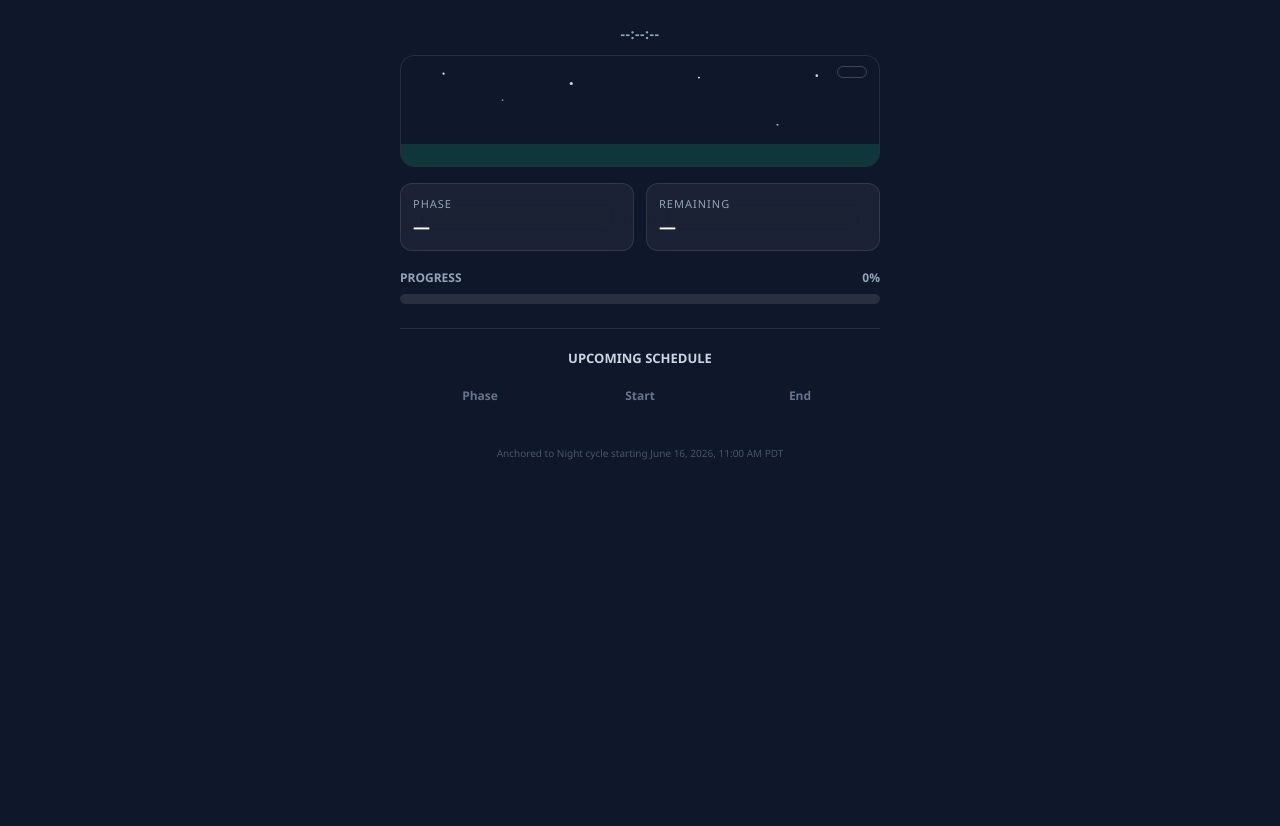
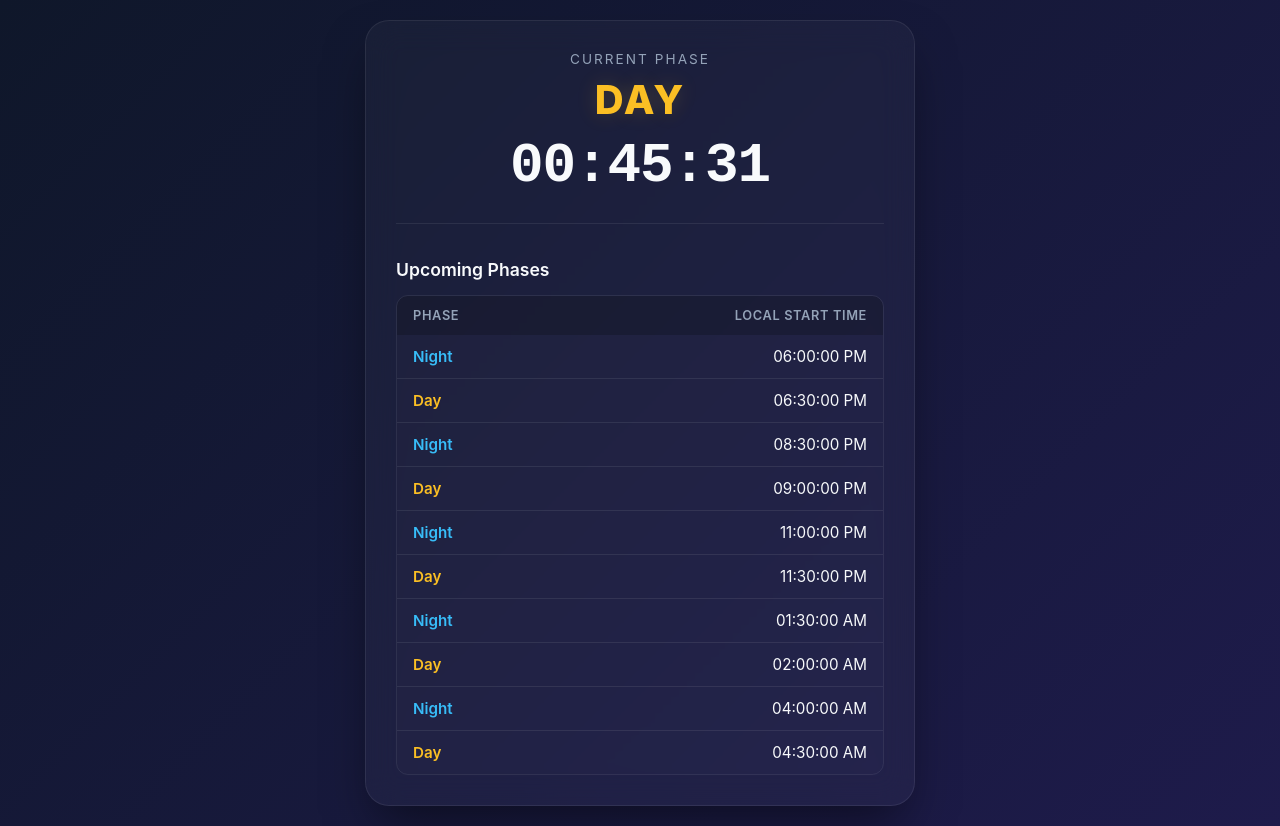
Before and after one commit to hydrofuture/tracker2, a plain HTML site: page index.html in a window 1280 px wide. Before the commit the page ends 800 px from the top, so only its background shows below. Drawn offline with Linux system fonts and the light colour scheme.

Commit message:
Update index.html

```diff
--- a/index.html
+++ b/index.html
@@ -1,216 +1,279 @@
 <!DOCTYPE html>
 <html lang="en">
 <head>
-<meta charset="UTF-8" />
-<meta name="viewport" content="width=device-width, initial-scale=1.0"/>
-<title>Day/Night Tracker - 112px Visualizer</title>
+    <meta charset="UTF-8">
+    <meta name="viewport" content="width=device-width, initial-scale=1.0">
+    <title>Game Cycle Tracker</title>
     <style>
-  /* Base Reset & Background */
-  * { box-sizing: border-box; margin: 0; padding: 0; }
+        :root {
+            --bg-gradient: linear-gradient(135deg, #0f172a 0%, #1e1b4b 100%);
+            --glass-bg: rgba(255, 255, 255, 0.03);
+            --glass-border: rgba(255, 255, 255, 0.08);
+            --text-primary: #f8fafc;
+            --text-secondary: #94a3b8;
+            --night-color: #38bdf8;
+            --night-glow: rgba(56, 189, 248, 0.2);
+            --day-color: #fbbf24;
+            --day-glow: rgba(251, 191, 36, 0.2);
+        }
+
+        * {
+            box-sizing: border-box;
+            margin: 0;
+            padding: 0;
+            font-family: -apple-system, BlinkMacSystemFont, "Segoe UI", Roboto, Helvetica, Arial, sans-serif;
+        }
+
         body {
-    font-family: 'Segoe UI', Roboto, Helvetica, Arial, sans-serif;
-    background: #0f172a;
-    color: #f8fafc;
+            background: var(--bg-gradient);
+            color: var(--text-primary);
+            min-height: 100vh;
             display: flex;
             justify-content: center;
-    padding: 24px 16px;
+            align-items: center;
+            padding: 20px;
         }
 
-  .widget { width: 100%; max-width: 480px; }
-
-  .current-time {
+        .container {
+            width: 100%;
+            max-width: 550px;
+            background: var(--glass-bg);
+            backdrop-filter: blur(16px);
+            -webkit-backdrop-filter: blur(16px);
+            border: 1px solid var(--glass-border);
+            border-radius: 24px;
+            padding: 30px;
+            box-shadow: 0 25px 50px -12px rgba(0, 0, 0, 0.5);
             text-align: center;
-    font-size: 14px;
-    font-weight: 700;
-    color: #94a3b8;
-    margin-bottom: 12px;
-    letter-spacing: 0.5px;
         }
 
-  /* Specifically 112px Glassmorphism Sky Box */
-  .sky {
-    border-radius: 14px;
-    overflow: hidden;
-    height: 112px; /* Set to exactly 112 pixels */
-    position: relative;
-    margin-bottom: 16px;
-    transition: background 1.2s ease;
-    border: 1px solid rgba(255, 255, 255, 0.1);
+        /* Current Status Section */
+        .status-panel {
+            margin-bottom: 35px;
+            padding-bottom: 25px;
+            border-bottom: 1px solid var(--glass-border);
         }
 
-  .widget.is-day .sky { background: linear-gradient(to bottom, #1e40af 0%, #3b82f6 100%); }
-  .widget.is-night .sky { background: linear-gradient(to bottom, #020617 0%, #1e1b4b 100%); }
-
-  #stars { position: absolute; inset: 0; transition: opacity 1.2s; }
-  .widget.is-day #stars { opacity: 0; }
-  .widget.is-night #stars { opacity: 0.6; }
-
-  #celestial {
-    position: absolute;
-    width: 34px; /* Adjusted for 112px height */
-    height: 34px;
-    border-radius: 50%;
-    top: 50%;
-    transform: translateY(-50%);
-    transition: left 1s linear;
-  }
-  .widget.is-day #celestial { background: #fbbf24; box-shadow: 0 0 22px #fbbf24; }
-  .widget.is-night #celestial { background: #f1f5f9; box-shadow: 0 0 15px rgba(255, 255, 255, 0.4); }
-
-  .horizon {
-    position: absolute;
-    bottom: 0;
-    left: 0;
-    right: 0;
-    height: 22px;
-    background: rgba(16, 185, 129, 0.2);
-    backdrop-filter: blur(4px);
+        .label {
+            font-size: 0.85rem;
+            text-transform: uppercase;
+            letter-spacing: 0.15em;
+            color: var(--text-secondary);
+            margin-bottom: 8px;
         }
 
-  .phase-badge {
-    position: absolute;
-    top: 10px;
-    right: 12px;
-    padding: 5px 14px;
-    border-radius: 18px;
-    font-size: 11px;
+        .current-phase {
+            font-size: 2.5rem;
+            font-weight: 800;
+            text-transform: uppercase;
+            letter-spacing: 0.05em;
+            margin-bottom: 10px;
+            transition: all 0.5s ease;
+        }
+
+        .phase-night {
+            color: var(--night-color);
+            text-shadow: 0 0 20px var(--night-glow);
+        }
+
+        .phase-day {
+            color: var(--day-color);
+            text-shadow: 0 0 20px var(--day-glow);
+        }
+
+        .timer {
+            font-size: 3.5rem;
             font-weight: 700;
-    backdrop-filter: blur(8px);
-    border: 1px solid rgba(255, 255, 255, 0.2);
+            font-family: monospace;
+            letter-spacing: -0.02em;
         }
-  .badge-day { background: rgba(251, 191, 36, 0.2); color: #fef3c7; }
-  .badge-night { background: rgba(99, 102, 241, 0.2); color: #e0e7ff; }
 
-  .stats { display: flex; gap: 12px; margin-bottom: 18px; }
-  .stat-card {
-    flex: 1;
-    background: rgba(255, 255, 255, 0.05);
-    backdrop-filter: blur(12px);
-    border: 1px solid rgba(255, 255, 255, 0.1);
+        /* Schedule Table Section */
+        .schedule-title {
+            font-size: 1.1rem;
+            font-weight: 600;
+            text-align: left;
+            margin-bottom: 15px;
+            color: var(--text-primary);
+        }
+
+        .table-container {
+            overflow-x: auto;
             border-radius: 12px;
-    padding: 12px;
+            border: 1px solid var(--glass-border);
         }
-  .stat-label { font-size: 11px; color: #94a3b8; text-transform: uppercase; letter-spacing: 1px; margin-bottom: 4px; }
-  .stat-val { font-size: 17px; font-weight: 700; color: #fff; }
 
-  /* Progress Bar */
-  .progress-header { display: flex; justify-content: space-between; font-size: 12px; color: #94a3b8; margin-bottom: 8px; font-weight: 600; }
-  .progress-track { background: rgba(255, 255, 255, 0.1); border-radius: 10px; height: 10px; overflow: hidden; margin-bottom: 24px; }
-  .progress-fill { height: 100%; transition: width 1s linear; }
-  .fill-day { background: #fbbf24; }
-  .fill-night { background: #6366f1; }
+        table {
+            width: 100%;
+            border-collapse: collapse;
+            text-align: left;
+            font-size: 0.95rem;
+        }
 
-  /* Upcoming Table */
-  .upcoming { border-top: 1px solid rgba(255, 255, 255, 0.1); padding-top: 20px; }
-  .upcoming h3 { font-size: 13px; font-weight: 700; color: #cbd5e1; margin-bottom: 14px; text-transform: uppercase; text-align: center; }
+        th, td {
+            padding: 12px 16px;
+        }
 
-  .cycle-table {
-    width: 100%;
-    border-collapse: separate;
-    border-spacing: 0 6px;
-    font-size: 12px;
-    table-layout: fixed;
+        th {
+            background: rgba(0, 0, 0, 0.2);
+            color: var(--text-secondary);
+            font-weight: 600;
+            font-size: 0.8rem;
+            text-transform: uppercase;
+            letter-spacing: 0.05em;
         }
-  .cycle-table th { text-align: center; padding-bottom: 8px; color: #64748b; font-weight: 600; }
-  .cycle-table td {
-    padding: 11px 8px;
+
+        tr {
+            border-bottom: 1px solid var(--glass-border);
+            background: rgba(255, 255, 255, 0.01);
+        }
+
+        tr:last-child {
+            border-bottom: none;
+        }
+
+        tr:hover {
             background: rgba(255, 255, 255, 0.03);
-    text-align: center;
-    border-top: 1px solid rgba(255, 255, 255, 0.05);
-    border-bottom: 1px solid rgba(255, 255, 255, 0.05);
         }
-  .cycle-table td:first-child { border-radius: 8px 0 0 8px; border-left: 1px solid rgba(255, 255, 255, 0.05); }
-  .cycle-table td:last-child { border-radius: 0 8px 8px 0; border-right: 1px solid rgba(255, 255, 255, 0.05); }
 
-  .pill { padding: 4px 10px; border-radius: 6px; font-weight: 800; font-size: 10px; letter-spacing: 0.5px; }
-  .pill-day { background: rgba(251, 191, 36, 0.15); color: #fbbf24; }
-  .pill-night { background: rgba(99, 102, 241, 0.15); color: #818cf8; }
+        .row-night {
+            color: var(--night-color);
+            font-weight: 600;
+        }
 
-  .anchor-info { font-size: 10px; color: #475569; text-align: center; margin-top: 28px; }
+        .row-day {
+            color: var(--day-color);
+            font-weight: 600;
+        }
+
+        .time-cell {
+            text-align: right;
+            color: var(--text-primary);
+        }
     </style>
 </head>
 <body>
 
-<main id="widget" class="widget">
-  <div id="current-time-display" class="current-time">--:--:--</div>
-
-  <div id="sky" class="sky">
-    <div id="stars">
-      <svg width="100%" height="100%" viewBox="0 0 480 112">
-        <circle cx="40" cy="18" r="1.1" fill="white" opacity="0.9"/><circle cx="170" cy="28" r="1.6" fill="white" opacity="0.8"/>
-        <circle cx="300" cy="22" r="1" fill="white" opacity="0.9"/><circle cx="420" cy="20" r="1.3" fill="white" opacity="0.8"/>
-        <circle cx="100" cy="45" r="0.9" fill="white" opacity="0.5"/><circle cx="380" cy="70" r="1.1" fill="white" opacity="0.6"/>
-      </svg>
-    </div>
-    <div id="celestial"></div>
-    <div class="horizon"></div>
-    <div id="phase-badge" class="phase-badge"></div>
+    <div class="container">
+        <div class="status-panel">
+            <div class="label">Current Phase</div>
+            <div id="current-phase" class="current-phase">Loading...</div>
+            <div id="timer" class="timer">00:00:00</div>
         </div>
 
-  <div class="stats">
-    <div class="stat-card">
-      <div class="stat-label">Phase</div>
-      <div id="stat-phase" class="stat-val">—</div>
-    </div>
-    <div class="stat-card">
-      <div class="stat-label">Remaining</div>
-      <div id="stat-remaining" class="stat-val">—</div>
+        <div class="schedule-title">Upcoming Phases</div>
+        <div class="table-container">
+            <table>
+                <thead>
+                    <tr>
+                        <th>Phase</th>
+                        <th style="text-align: right;">Local Start Time</th>
+                    </tr>
+                </thead>
+                <tbody id="schedule-body">
+                    </tbody>
+            </table>
         </div>
     </div>
 
-  <div class="progress-header"><span>PROGRESS</span><span id="pct-label">0%</span></div>
-  <div class="progress-track"><div id="progress-fill" class="progress-fill"></div></div>
+    <script>
+        // Constants in milliseconds
+        const NIGHT_DURATION = 30 * 60 * 1000; // 30 minutes
+        const DAY_DURATION = 2 * 60 * 60 * 1000; // 2 hours
+        const CYCLE_DURATION = NIGHT_DURATION + DAY_DURATION; // 2.5 hours
 
-  <section class="upcoming">
-    <h3>Upcoming Schedule</h3>
-    <table class="cycle-table">
-      <thead>
-        <tr>
-          <th>Phase</th>
-          <th>Start</th>
-          <th>End</th>
-        </tr>
-      </thead>
-      <tbody id="cycles-body"></tbody>
-    </table>
-  </section>
+        // Fixed Anchor: Next night begins June 16, 2026 at 11:00 AM PDT.
+        // 11:00 AM PDT is 18:00:00 UTC. (Month index 5 = June)
+        const ANCHOR_TIME = Date.UTC(2026, 5, 16, 18, 0, 0);
 
-  <div class="anchor-info">Anchored to Night cycle starting June 16, 2026, 11:00 AM PDT</div>
-</main>
+        function updateTracker() {
+            const now = Date.now();
 
-<script>
-  const nightMs = 30 * 60 * 1000;
-  const dayMs   = 2 * 60 * 60 * 1000;
+            // Safe modulo handling for past or future calculations
+            let elapsed = now - ANCHOR_TIME;
+            let msIntoCurrentCycle = ((elapsed % CYCLE_DURATION) + CYCLE_DURATION) % CYCLE_DURATION;
 
-  // FIX: Anchored to 9:00 AM PDT (16:00:00 UTC) so that the loop transitions
-  // into Night perfectly at 11:00 AM PDT.
-  const ANCHOR_DATE = new Date("2026-06-16T16:00:00Z");
+            let currentPhase = '';
+            let timeLeft = 0;
+            let currentCycleStart = now - msIntoCurrentCycle;
 
-  function getSegments(count = 12) {
-    const now = new Date();
-    let segments = [];
-    let cursor = new Date(ANCHOR_DATE);
-
-    // Restored to true because 9:00 AM PDT is a Day cycle
-    let isDay = true;
-    let nightCount = 0;
-
-    while (cursor < now || segments.length < count) {
-      let duration = isDay ? dayMs : nightMs;
-      let start = new Date(cursor.getTime());
-      let end = new Date(cursor.getTime() + duration);
-
-      if (!isDay) nightCount++;
-      let isSpecialReset = (!isDay && nightCount > 0 && nightCount % 3 === 0);
-
-      if (end > now) {
-        segments.push({ phase: isDay ? 'DAY' : 'NIGHT', start, end, isSpecialReset });
+            // Determine current state
+            if (msIntoCurrentCycle < NIGHT_DURATION) {
+                currentPhase = 'Night';
+                timeLeft = NIGHT_DURATION - msIntoCurrentCycle;
+            } else {
+                currentPhase = 'Day';
+                timeLeft = CYCLE_DURATION - msIntoCurrentCycle;
             }
 
-      cursor = new Date(end.getTime());
+            // Update DOM for Current Status
+            const phaseEl = document.getElementById('current-phase');
+            phaseEl.textContent = currentPhase;
+            phaseEl.className = `current-phase phase-${currentPhase.toLowerCase()}`;
+            document.getElementById('timer').textContent = formatCountdown(timeLeft);
 
-      if (isSpecialReset) {
-        isDay = true;
-        nightCount = 0;
-      } else {
-        isDay = !is
+            // Generate Next 10 Phases
+            const scheduleBody = document.getElementById('schedule-body');
+            scheduleBody.innerHTML = '';
+
+            let upcomingPhases = [];
+
+            // Scan across a small window of cycles ahead to capture chronologically
+            for (let i = 0; i < 7; i++) {
+                let cycleStart = currentCycleStart + (i * CYCLE_DURATION);
+                let nightStart = cycleStart;
+                let dayStart = cycleStart + NIGHT_DURATION;
+
+                if (nightStart > now) upcomingPhases.push({ type: 'Night', time: nightStart });
+                if (dayStart > now) upcomingPhases.push({ type: 'Day', time: dayStart });
+            }
+
+            // Sort and restrict to the next 10 items
+            upcomingPhases.sort((a, b) => a.time - b.time);
+            const next10 = upcomingPhases.slice(0, 10);
+
+            // Populate Table
+            next10.forEach(phase => {
+                const row = document.createElement('tr');
+
+                const phaseCell = document.createElement('td');
+                phaseCell.textContent = phase.type;
+                phaseCell.className = `row-${phase.type.toLowerCase()}`;
+
+                const timeCell = document.createElement('td');
+                timeCell.className = 'time-cell';
+                timeCell.textContent = formatLocalTime(phase.time);
+
+                row.appendChild(phaseCell);
+                row.appendChild(timeCell);
+                scheduleBody.appendChild(row);
+            });
+        }
+
+        function formatCountdown(ms) {
+            let seconds = Math.floor((ms / 1000) % 60);
+            let minutes = Math.floor((ms / (1000 * 60)) % 60);
+            let hours = Math.floor((ms / (1000 * 60 * 60)) % 24);
+
+            // Zero padding
+            hours = String(hours).padStart(2, '0');
+            minutes = String(minutes).padStart(2, '0');
+            seconds = String(seconds).padStart(2, '0');
+
+            return `${hours}:${minutes}:${seconds}`;
+        }
+
+        function formatLocalTime(timestamp) {
+            return new Date(timestamp).toLocaleTimeString([], {
+                hour: '2-digit',
+                minute: '2-digit',
+                second: '2-digit'
+            });
+        }
+
+        // Run immediately, then tick every second
+        updateTracker();
+        setInterval(updateTracker, 1000);
+    </script>
+</body>
+</html>
```
Lines whose indentation alone changed are shown as unchanged.
